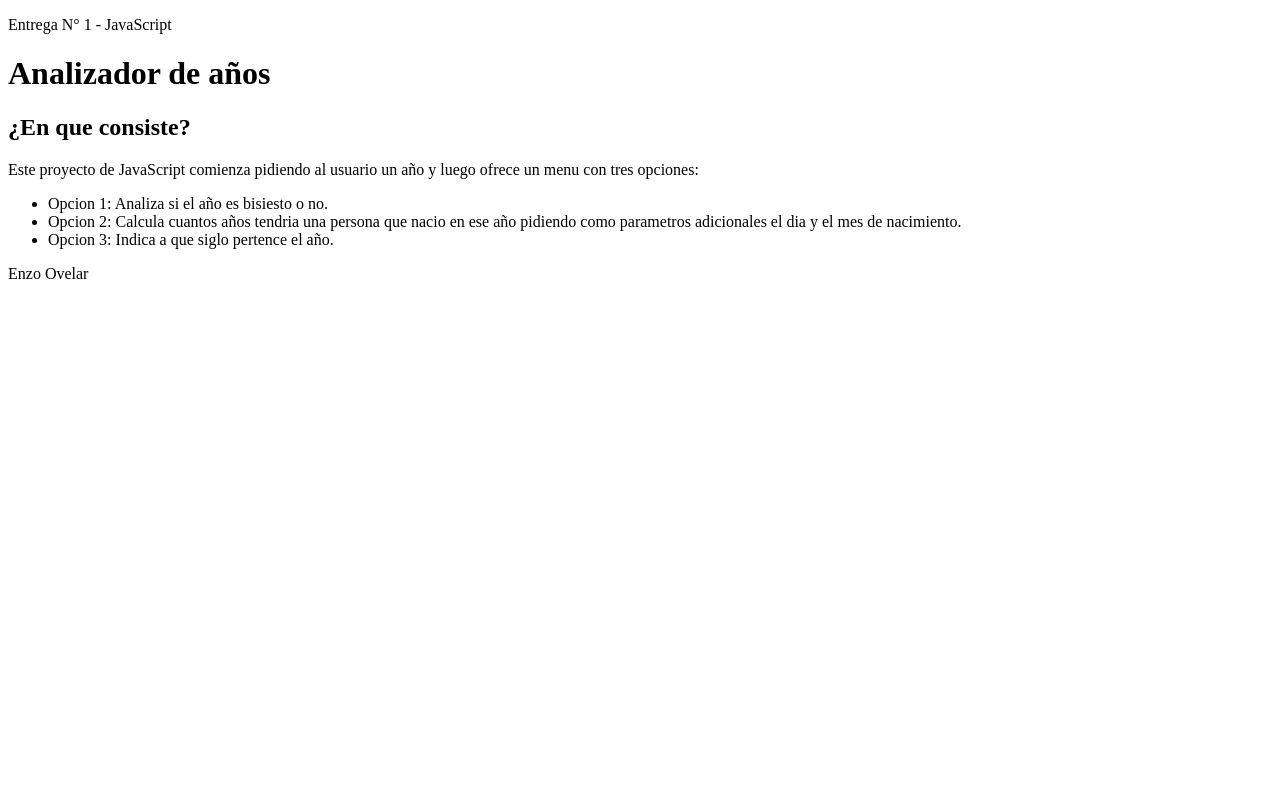
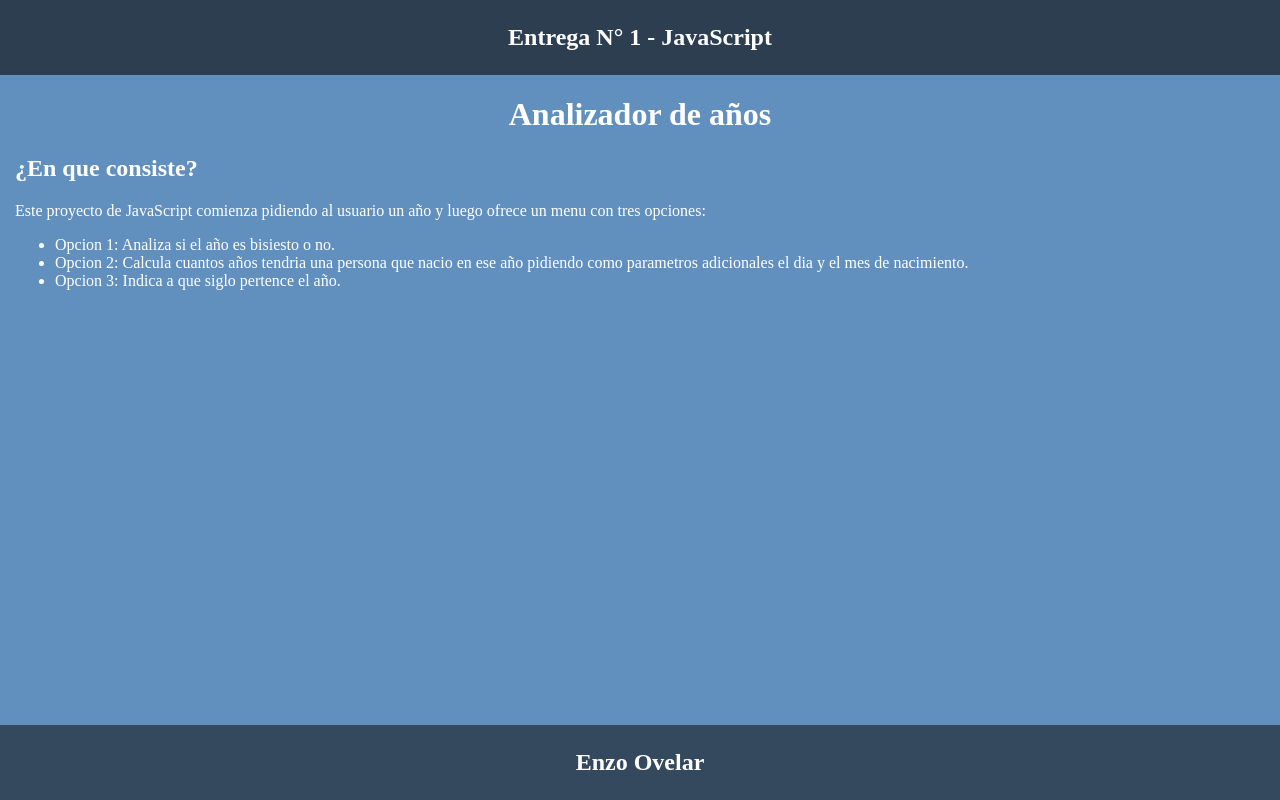
Before and after one commit to enzoove/PrimeraEntregaJS, a plain HTML site: page index.html in a window 1280 px wide. Drawn offline with Linux system fonts and the light colour scheme.

Commit message:
Aplicando estilos

```diff
--- a/css/style.css
+++ b/css/style.css
@@ -0,0 +1,31 @@
+body{
+    color: #fff;
+    margin: 0;
+    padding: 0;
+    min-height: 100vh;
+    display: flex;
+    flex-direction: column;
+}
+header{
+    background-color: #2C3E50;
+    text-align: center;
+    font-size: 1.5rem;
+    font-weight: bold;
+}
+main{
+    background-color: #6190be;
+    flex-grow: 1;
+}
+footer{
+    background-color: #34495E;
+    text-align: center;
+    font-size: 1.5rem;
+    font-weight: bold;
+}
+
+h1{
+    text-align: center;
+}
+.explicacion{
+    margin: 0 15px;
+}
--- a/index.html
+++ b/index.html
@@ -14,12 +14,14 @@
     </header>
     <main>
         <h1>Analizador de años</h1>
-        <h2>¿En que consiste?</h2>
+        <article class="explicacion">
+            <h2>¿En que consiste?</h2>
         <p>Este proyecto de JavaScript comienza pidiendo al usuario un año y luego ofrece un menu con tres opciones:</p>
         <ul>
             <li>Opcion 1: Analiza si el año es bisiesto o no.</li>
             <li>Opcion 2: Calcula cuantos años tendria una persona que nacio en ese año pidiendo como parametros adicionales el dia y el mes de nacimiento.</li>
             <li>Opcion 3: Indica a que siglo pertence el año.</li>
+        </article>
         </ul>
     </main>
     <footer>
```
